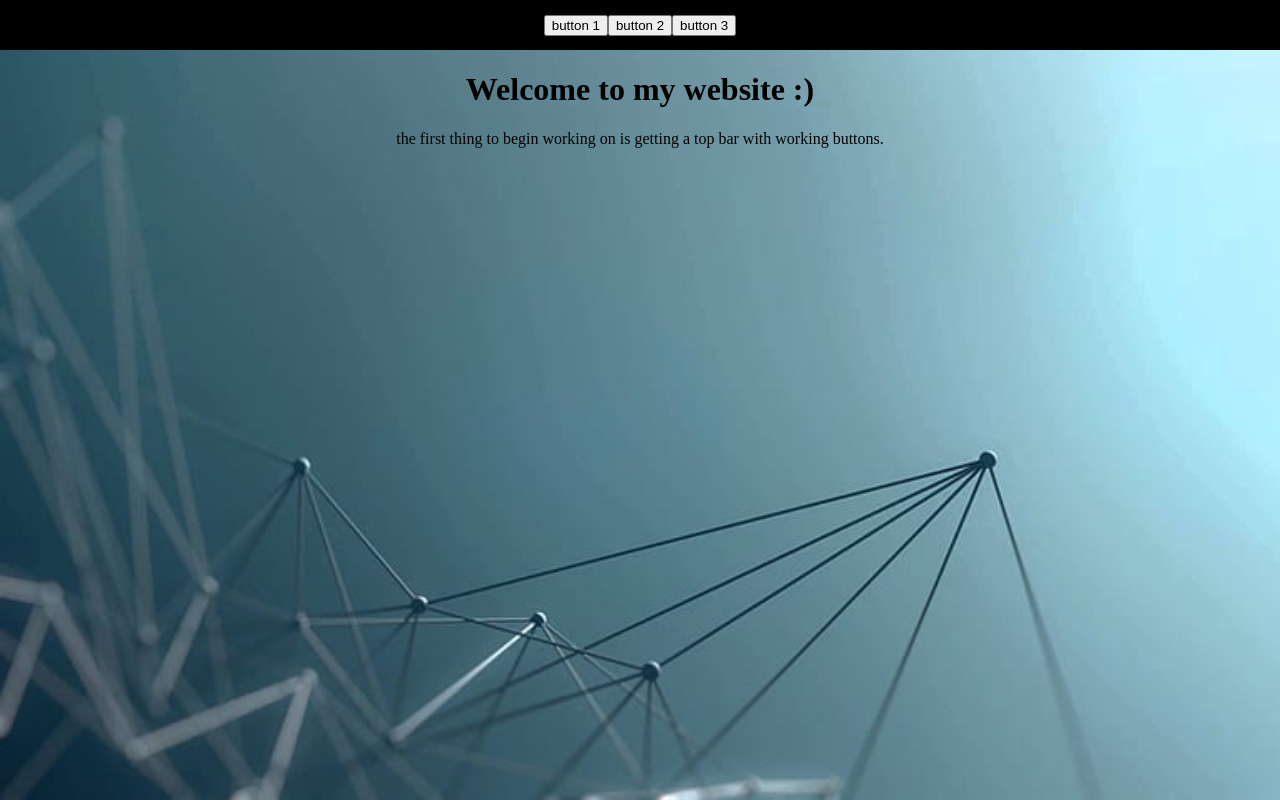
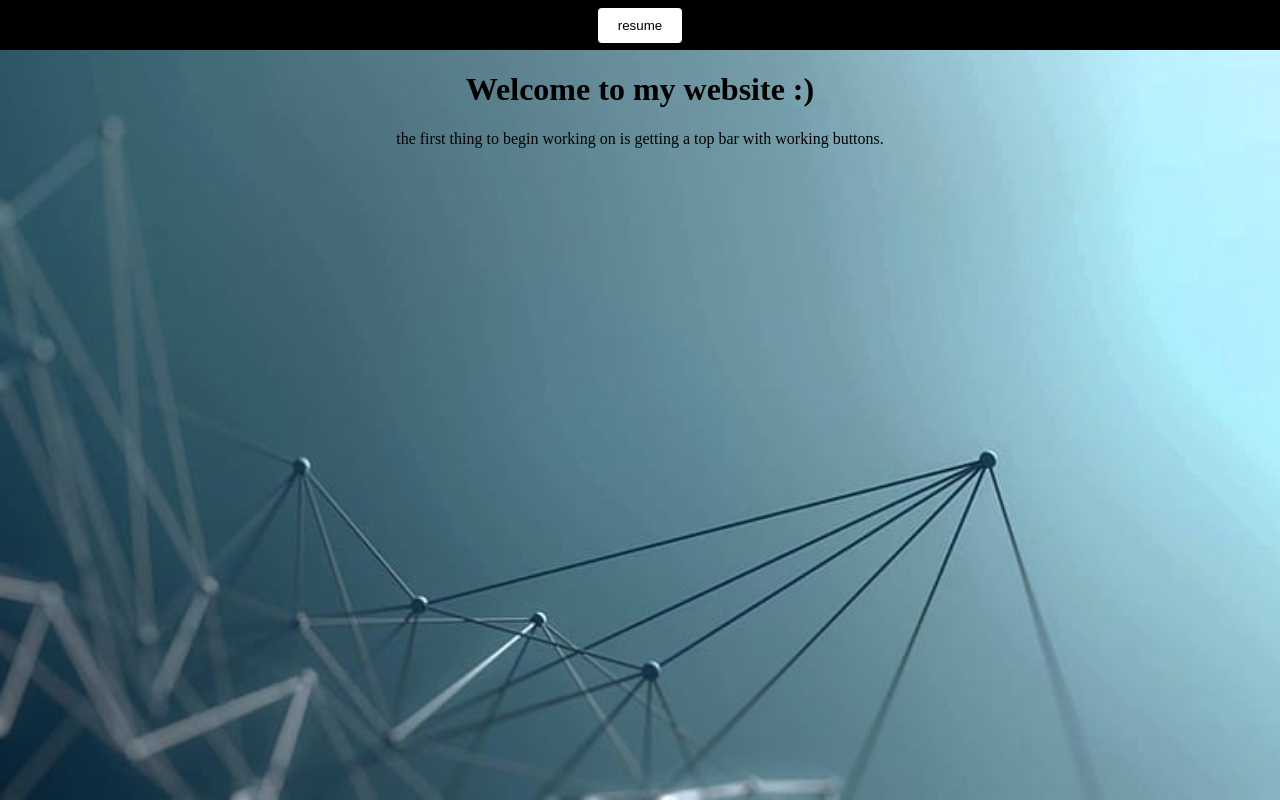
Before and after one commit to NasierF/resume-website, a React (Create React App) app: page / in a window 1280 px wide. Built offline with nearby package versions, Linux system fonts and the light colour scheme.

Commit message:
added a file using props for unique buttons in the top bar

```diff
--- a/src/App.js
+++ b/src/App.js
@@ -1,6 +1,6 @@
-//import logo from './logo.svg';
 import './App.css';
 import TopBar from './TopBar';
+import Button from './Button';
 
 function App(){
   return (
--- /dev/null
+++ b/src/Button.js
@@ -0,0 +1,18 @@
+import React from 'react';
+
+//props is used to assign things, much like we do in a struct
+const Button = (props) => {
+  const buttonStyle = {
+    backgroundColor: props.backgroundColor || 'blue',
+    color: props.textColor || 'white',
+    padding: props.padding || '10px 20px',
+    border: 'none',
+    borderRadius: '4px',
+    cursor: 'pointer',
+    // Add any additional styles you want for the button
+  };
+
+  return <button style={buttonStyle}>{props.label}</button>;
+};
+
+export default Button;
--- a/src/TopBar.js
+++ b/src/TopBar.js
@@ -1,4 +1,5 @@
 import React from 'react';
+import Button from './Button';
 
 const TopBar = () => {
   const topBarStyle = {
@@ -12,7 +13,7 @@ const TopBar = () => {
   };
 
   return <div style={topBarStyle}>
-  <button>button 1</button>   <button>button 2</button>       <button> button 3</button>
+  <Button label="resume" backgroundColor="white" textColor="black" />
 
   </div>;
 };
```
